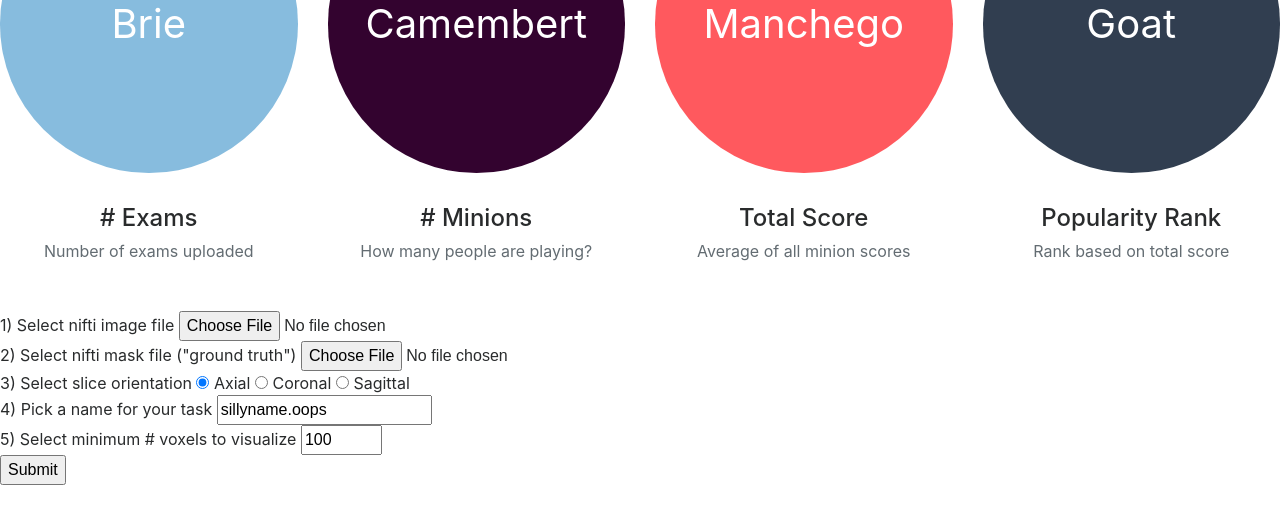
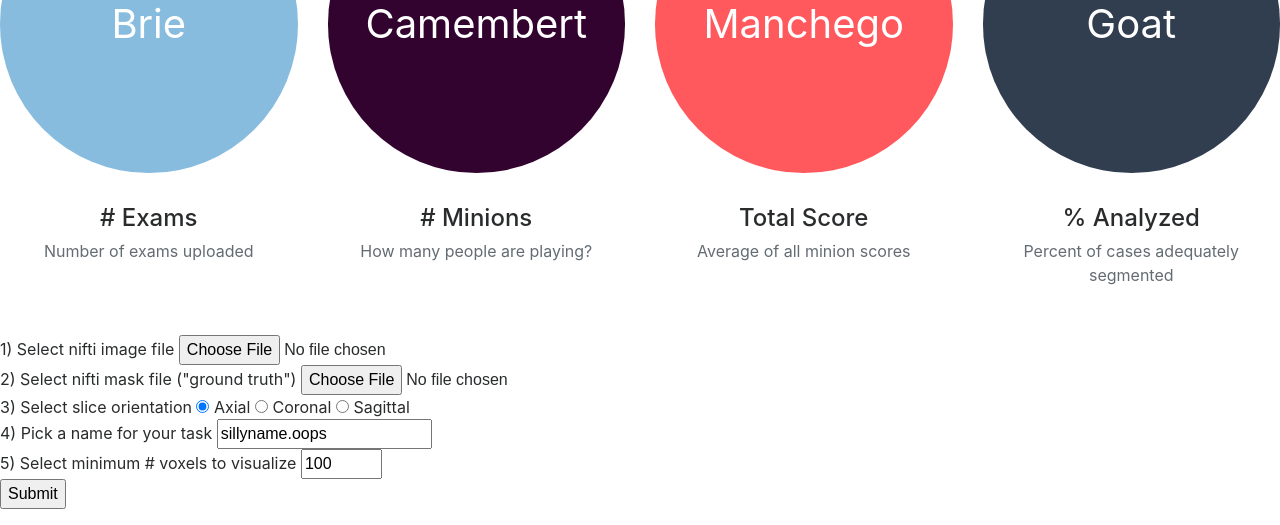
Before and after one commit to akeshavan/mindgames, a Flask app: page /upload in a window 1280 px wide. Shown: the part 207-732 px from the top of the page. Run offline with Flask 2, Linux system fonts and the light colour scheme; some libraries are stand-ins or nearby versions.

Commit message:
minor changes

```diff
--- a/python/templates/upload.html
+++ b/python/templates/upload.html
@@ -246,8 +246,8 @@
 
 
 
-        <h4 class="">Popularity Rank</h4>
-        <span class="text-muted">Rank based on total score</span>
+        <h4 class="">% Analyzed</h4>
+        <span class="text-muted">Percent of cases adequately segmented</span>
       </div>
 
     </section>
```
